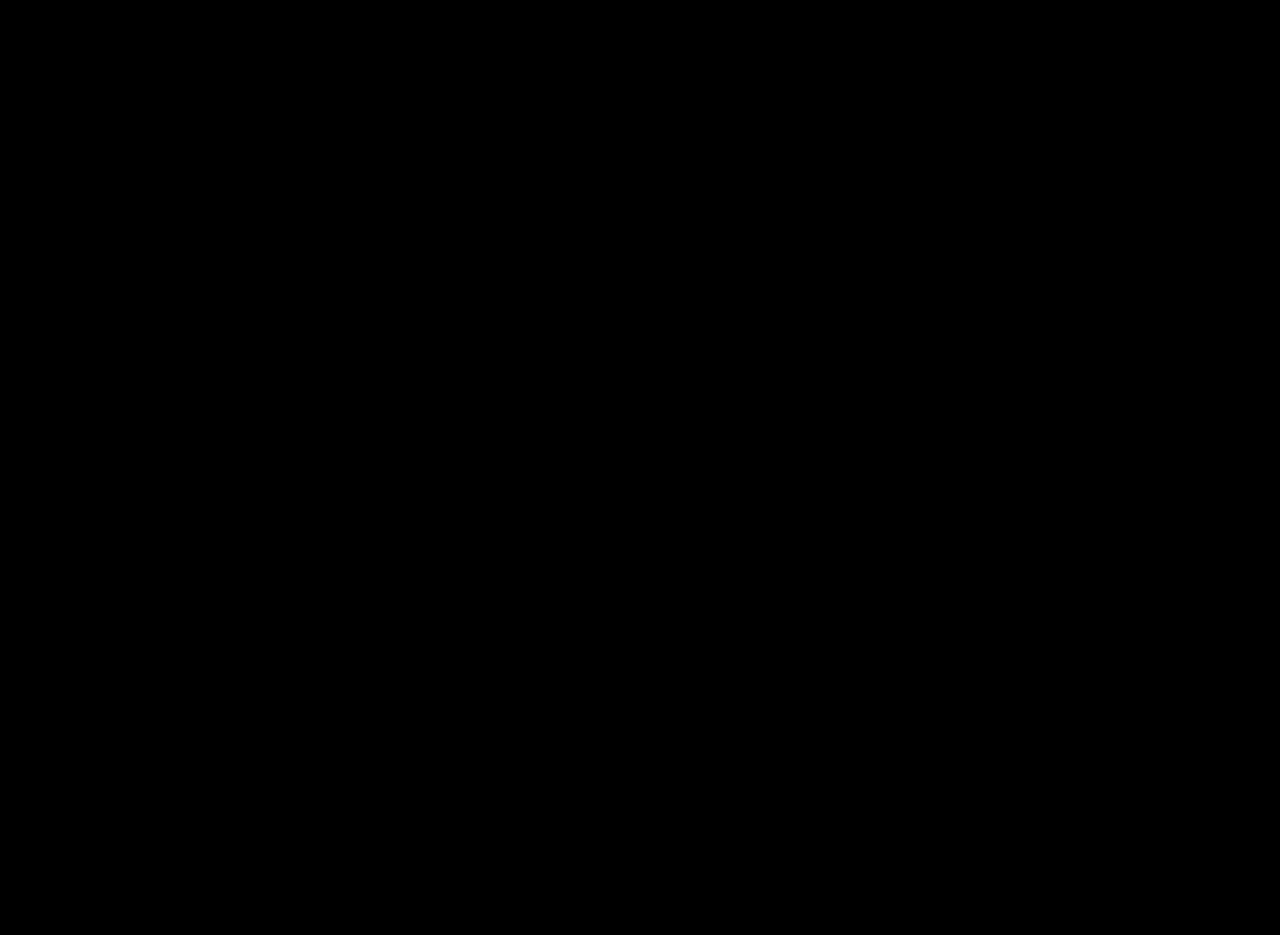
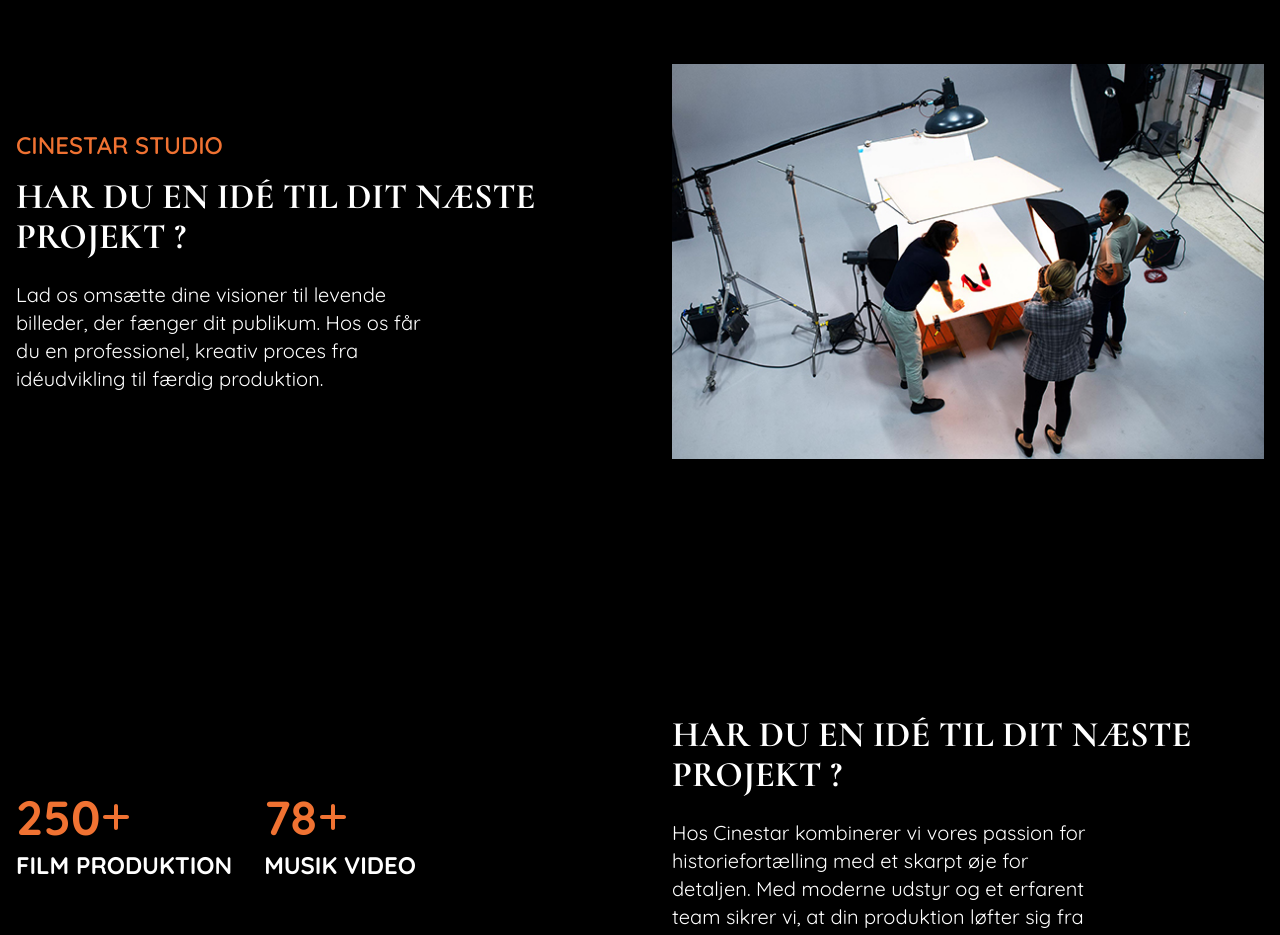
Before and after one commit to sleiterr/cinestar_fagproeve_md, a React (Vite) app in the folder mcd_web_cinestar_frontend/: page / in a window 1280 px wide. Shown: the part 1280-2215 px from the top of the page. Before the commit the page ends 1216 px from the top, so only its background shows below. Built offline with nearby package versions, Linux system fonts and the light colour scheme.

Commit message:
Update Hero, Section, and Home structure:

```diff
--- /dev/null
+++ b/mcd_web_cinestar_frontend/src/components/CineStatsSection/CineStatsSection.jsx
@@ -0,0 +1,47 @@
+import React from "react";
+import Section from "../Section/Section";
+import StatItem from "./StatItem";
+
+const statsText = [
+  {
+    id: 1,
+    title: "Har du en idé til dit næste projekt ?",
+    desc: "Hos Cinestar kombinerer vi vores passion for historiefortælling med et skarpt øje for detaljen. Med moderne udstyr og et erfarent team sikrer vi, at din produktion løfter sig fra skitse til strålende slutresultat – hver gang.",
+    titleClass:
+      "flex flex-col md:flex-row items-center font-bold font-cormorant text-secondary text-3xl md:text-4xl uppercase mb-4 md:mb-6 md:max-w-[520px]",
+
+    descClass:
+      "font-normal text-secondary text-xl text-start max-w-[320px] md:max-w-[420px]",
+  },
+];
+
+const CineStatsSection = () => {
+  return (
+    <Section className="grid grid-cols-1 md:grid-cols-2 items-center justify-center gap-8 md:gap-16 px-4!">
+      <div className="flex flex-col md:flex-row items-center justify-start gap-6 md:gap-8 order-2 md:order-1">
+        <StatItem />
+      </div>
+      <div className="order-1 md:order-2">
+        <StatsItem />
+      </div>
+    </Section>
+  );
+};
+
+const StatsItem = () => {
+  return (
+    <>
+      {statsText.map((item) => (
+        <div
+          key={item.id}
+          className="flex flex-col items-start md:items-start justify-center"
+        >
+          <h2 className={item.titleClass}>{item.title}</h2>
+          <p className={item.descClass}>{item.desc}</p>
+        </div>
+      ))}
+    </>
+  );
+};
+
+export default CineStatsSection;
--- /dev/null
+++ b/mcd_web_cinestar_frontend/src/components/CineStatsSection/StatItem.jsx
@@ -0,0 +1,44 @@
+import React from "react";
+import clsx from "clsx";
+import { FaPlus } from "react-icons/fa6";
+
+const statStats = [
+  { id: 1, value: "250", label: "Film Produktion" },
+  { id: 2, value: "78", label: "Musik Video" },
+];
+
+const StatItem = () => {
+  return (
+    <>
+      <StatusItem />
+    </>
+  );
+};
+
+const StatusItem = () => {
+  return (
+    <>
+      {statStats.map((stat) => (
+        <div
+          key={stat.id}
+          className="flex flex-col items-center md:items-start gap-2"
+        >
+          <h3
+            className={clsx(
+              "flex items-center",
+              "font-bold text-4xl md:text-5xl text-primary",
+            )}
+          >
+            {stat.value}
+            <FaPlus size={32} />
+          </h3>
+          <p className="font-bold text-xl md:text-2xl text-secondary uppercase">
+            {stat.label}
+          </p>
+        </div>
+      ))}
+    </>
+  );
+};
+
+export default StatItem;
--- /dev/null
+++ b/mcd_web_cinestar_frontend/src/components/CinestarIntro/CinestarIntroSection.jsx
@@ -0,0 +1,21 @@
+import React from "react";
+import studioImg from "../../assets/cine_studio/studio3.jpg";
+import Section from "../Section/Section";
+import IntroContent from "./IntroContent";
+
+const CinestarIntroSection = () => {
+  return (
+    <Section className="grid grid-cols-1 md:grid-cols-2 items-center justify-center gap-8 md:gap-16 px-4!">
+      <IntroContent />
+      <div className="">
+        <img
+          src={studioImg}
+          alt="Studio"
+          className="w-full h-auto object-cover"
+        />
+      </div>
+    </Section>
+  );
+};
+
+export default CinestarIntroSection;
--- /dev/null
+++ b/mcd_web_cinestar_frontend/src/components/CinestarIntro/IntroContent.jsx
@@ -0,0 +1,45 @@
+import React from "react";
+
+const introText = [
+  {
+    id: 1,
+    subject: "cinestar studio",
+    title: "Har du en idé til dit næste projekt ?",
+    desc: "Lad os omsætte dine visioner til levende billeder, der fænger dit publikum. Hos os får du en professionel, kreativ proces fra idéudvikling til færdig produktion.",
+    subjectClass:
+      "font-semibold font-teko text-primary text-xl md:text-2xl uppercase mb-2 md:mb-4",
+    titleClass:
+      "flex flex-col md:flex-row items-center font-bold font-cormorant text-secondary text-3xl md:text-4xl uppercase mb-4 md:mb-6",
+
+    descClass:
+      "font-normal text-secondary text-xl text-start max-w-[320px] md:max-w-[420px]",
+  },
+];
+
+const IntroContent = () => {
+  return (
+    <>
+      <IntroItem />
+    </>
+  );
+};
+
+const IntroItem = () => {
+  return (
+    <>
+      {introText.map((item) => (
+        <div
+          key={item.id}
+          className="flex flex-col items-start md:items-start justify-center"
+        >
+          {item.element}
+          <h4 className={item.subjectClass}>{item.subject}</h4>
+          <h2 className={item.titleClass}>{item.title}</h2>
+          <p className={item.descClass}>{item.desc}</p>
+        </div>
+      ))}
+    </>
+  );
+};
+
+export default IntroContent;
--- a/mcd_web_cinestar_frontend/src/components/Hero/Hero.jsx
+++ b/mcd_web_cinestar_frontend/src/components/Hero/Hero.jsx
@@ -12,7 +12,7 @@ const heroText = [
     subjectClass:
       "font-semibold font-teko text-secondary text-2xl md:text-4xl uppercase mb-2 md:mb-4",
     titleClass:
-      "flex flex-col md:flex-row items-center font-bold font-cormorant text-secondary text-3xl md:text-6xl uppercase mb-4 md:mb-6",
+      "flex flex-col md:flex-row items-center font-bold font-cormorant text-secondary text-4xl md:text-7xl uppercase mb-4 md:mb-6",
     captionClass: "font-cormorant text-primary pl-4",
     descClass:
       "font-normal text-secondary text-sm md:text-xl text-center max-w-[270px] md:max-w-[420px]",
--- a/mcd_web_cinestar_frontend/src/components/Section/Section.jsx
+++ b/mcd_web_cinestar_frontend/src/components/Section/Section.jsx
@@ -4,7 +4,7 @@ const Section = ({ children, className = "", style = {}, id }) => {
   return (
     <section className="flex items-center justify-center" style={style} id={id}>
       <div
-        className={`w-full py-32 px-0 md:px-0 mx-auto md:max-w-7xl ${className}`}
+        className={`w-full py-20 md:py-32 px-0 md:px-0 mx-auto md:max-w-7xl ${className}`}
       >
         {children}
       </div>
--- a/mcd_web_cinestar_frontend/src/pages/Home/Home.jsx
+++ b/mcd_web_cinestar_frontend/src/pages/Home/Home.jsx
@@ -1,12 +1,16 @@
 import React from "react";
 import Hero from "../../components/Hero/Hero";
 import Awards from "../../components/Awards/Awards";
+import CinestarIntroSection from "../../components/CinestarIntro/CinestarIntroSection";
+import CineStatsSection from "../../components/CineStatsSection/CineStatsSection";
 
 const Home = () => {
   return (
     <>
       <Hero />
       <Awards />
+      <CinestarIntroSection />
+      <CineStatsSection />
     </>
   );
 };
```
Also changed, not shown: mcd_web_cinestar_frontend/src/assets/cine_studio/studio3.jpg (added), 1 other file (tests, documents, lock files or other folders).
